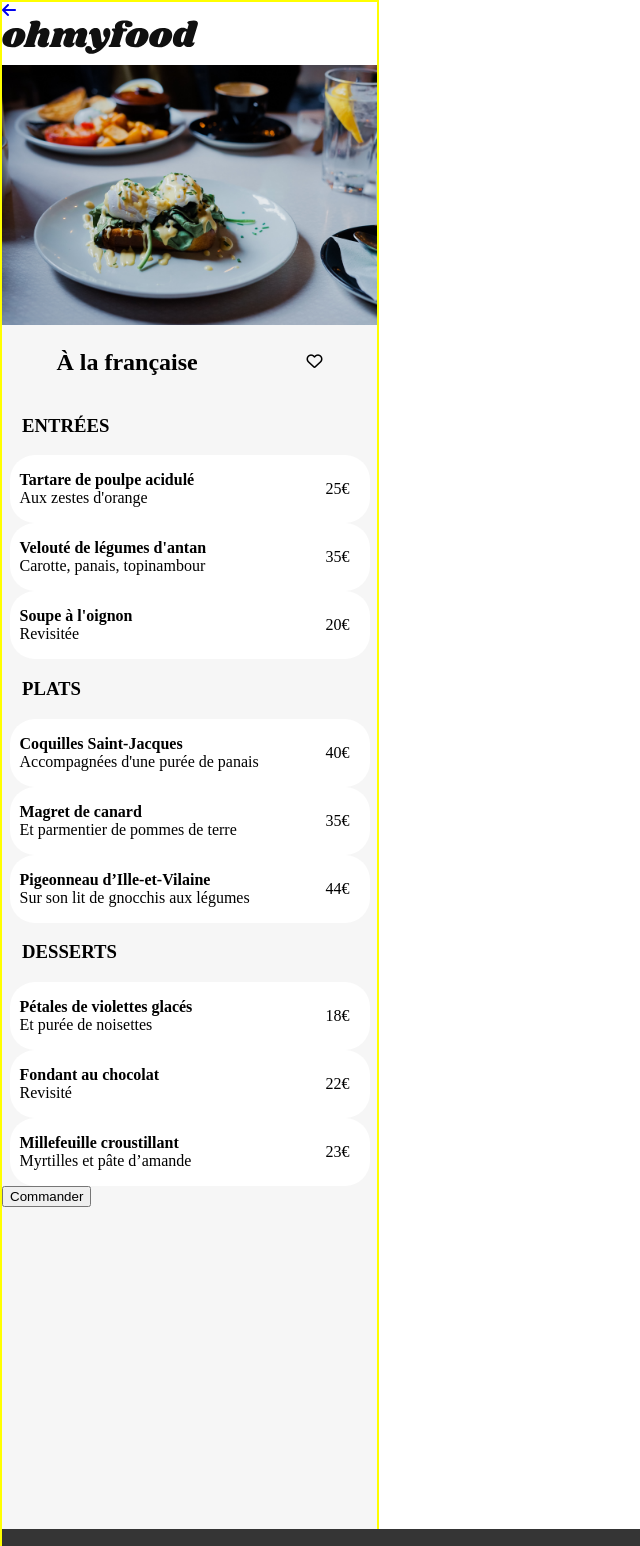
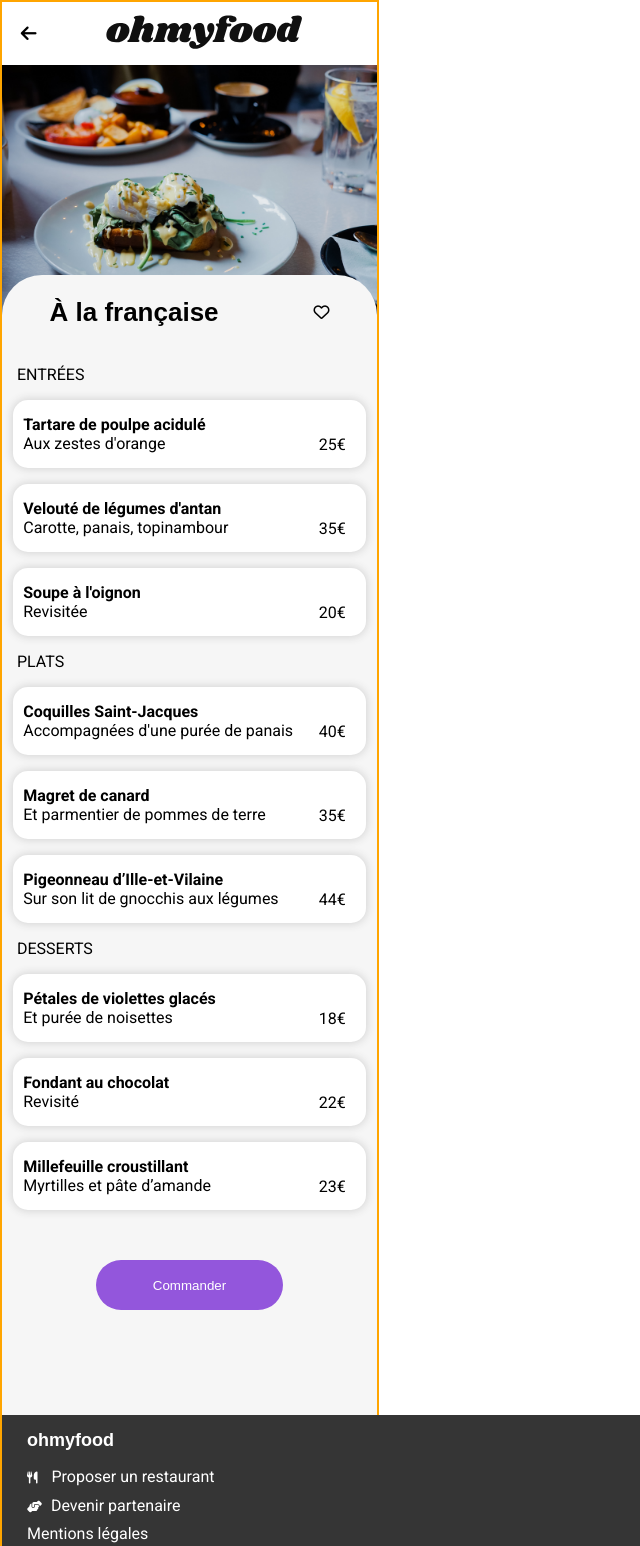
Before and after one commit to Alex-m117/AlexandreMARIE_3_16072021, a website: page page3.html in a window 1280 px wide. Shown: the top 1546 px of the page, without its empty margins (0-640 px from the left). Drawn offline with Linux system fonts and the light colour scheme; a web font is replaced by a local one.

Commit message:
Mise à jour CSS du site avec effets et polices
v1

```diff
--- a/page3.html
+++ b/page3.html
@@ -5,13 +5,11 @@
 		<meta name="viewport" content="width=device-width, initial-scale=1.0">
 		<link rel="stylesheet" type="text/css" href="style.css">
 		<script src="https://kit.fontawesome.com/ea7ecb3b41.js" crossorigin="anonymous"></script>
-		<link rel="preconnect" href="https://fonts.googleapis.com">
-		<link rel="preconnect" href="https://fonts.gstatic.com" crossorigin>
-		<link href="https://fonts.googleapis.com/css2?family=Roboto:wght@100&family=Shrikhand&display=swap" rel="stylesheet">
+
 									<title> À la française </title>
 	</head>
 <body>
-			<div id="bloc__page3">
+			<div id="bloc__page">
 
 			<header class="pages">
 
@@ -20,15 +18,14 @@
 			</header>
 
 	<main>
-			<header>
-				<img class="main__img" src="Images_P3/03.jpg" alt="À la française">
-			</header>
 
 		<section class="part-menus">
 
 				<header class="titre">
+					<img class="titre__img" src="Images_P3/03.jpg" alt="À la française">
+					<div class="titre__block">
 					<h1 class="titre__menus"> À la française </h1>
-					<div class="titre__like"> <i class="far fa-heart"></i> </div>
+					<div class="titre__like"> <i class="far fa-heart"></i> </div> </div>
 				</header>
 
 				<div class="menus">
--- a/sass/base/_bases.scss
+++ b/sass/base/_bases.scss
@@ -1,7 +1,7 @@
 body{
-@font-family: "Roboto", sans-serif;
-margin:0;
-padding: 0;
+	font-family: 'Roboto', sans-serif;
+	margin: 0 auto;
+	padding: 0;
 }
 .liens{
 	position:absolute;
--- a/sass/layouts/containers.scss
+++ b/sass/layouts/containers.scss
@@ -76,10 +76,14 @@
 	border-top-right-radius: 25px;
 	background-color: $color-background;
 	width: 100%;
-	height: 1200px;
-	margin-top:-50px;
-	padding-top: 50px;
+	height: 1350px;
+}
+
+/* Adaptation taille section pour +de 3 cards (page 2) */
+.part-menus1{
 	border-top-left-radius: 25px;
 	border-top-right-radius: 25px;
-
+	background-color: $color-background;
+	width: 100%;
+	height: 1420px;
 }
--- a/sass/main.scss
+++ b/sass/main.scss
@@ -5,3 +5,4 @@
 @import "components/buttons";
 @import "pages/index";
 @import "pages/pages";
+@import url('https://fonts.googleapis.com/css2?family=Roboto:ital,wght@0,100;0,400;0,500;0,700;1,900&family=Shrikhand&display=swap.css');
--- a/sass/pages/_index.scss
+++ b/sass/pages/_index.scss
@@ -26,12 +26,14 @@
 	border: none;
 	width: 125px;
 	height: 25px;
+	font-size: 14px;
+	font-weight: 600;
 }
 
 .description__text h1{
 	display: flex;
 	align-items: center;
-	width: 70%;
+	width: 60%;
 	height: 55px;
 	font-size: 20px;
 	text-align: center;
@@ -39,10 +41,11 @@
 }
 
 .description__text p{
-	width: 85%;
+	width: 80%;
 	height: 45px;
 	display: flex;
 	font-size: 16px;
+	font-weight: 300;
 	text-align: center;
 }
 
@@ -51,7 +54,7 @@
 	flex-direction: column;
 	justify-content: center;
 	align-items: center;
-	width: 80%;
+	width: 100%;
 	height: 180px;
 }
 
@@ -80,11 +83,12 @@
 .choix__selection{
 	display: flex;
 	align-items: center;
-	width: 89%;
+	width: 92%;
 	height: 73px;
 	list-style-type: none;
 	border-radius: 25px;
 	background: $color-background;
+	box-shadow:0 0 9px 1px $lihtgrey-effect;
 .choix__num{
 	display: flex;
 	align-items: center;
@@ -137,6 +141,7 @@
 	width: 89%;
 	height: 250px;
 	background-color: white;
+	box-shadow:0 0 9px 1px $lihtgrey-effect;
 }
 .cards__img{
 	display: flex;
@@ -194,6 +199,8 @@
 	justify-content: flex-start;
 	height: 25px;
 	margin:0;
+	font-size: 16px;
+	font-weight: 300;
 }
 
 .cards__like{
@@ -208,6 +215,8 @@
 .liens h2{
 	color:white;
 	margin-left: 25px;
+	font-family: 'Shrikhand', sans-serif;
+	font-size: 18px;
 }
 
 .liens a{
@@ -227,3 +236,15 @@
 	color: white;
 	list-style-type: none;
 }
+
+.liens__footer i{
+	font-size: 12px;
+}
+
+.fas.fa-utensils{
+	margin-right: 10px;
+}
+
+.fas.fa-hands-helping{
+	margin-right: 5px;
+}
--- a/sass/pages/_pages.scss
+++ b/sass/pages/_pages.scss
@@ -1,36 +1,40 @@
-#bloc__page1{
+#bloc__page{
 	width: 375px;
 	max-width: 100%;
-	height: 2280px;
+	height: 1610px;
 	border: 2px solid orange;
 	margin: 0;
 }
 
-#bloc__page2{
+#bloc__page1{
 	width: 375px;
 	max-width: 100%;
-	height: 2280px;
+	height: 1680px;
 	border: 2px solid blue;
 	margin: 0;
 }
 
-#bloc__page3{
-	width: 375px;
-	max-width: 100%;
-	height: 2280px;
-	border: 2px solid yellow;
-	margin: 0;
+/* Header des pages 1 à 4 */
+.pages{
+	width: 100%;
+	display:flex;
+	flex-direction: row;
+	align-items: center;
+
+}
+.pages a{
+	width: 20%;
+	margin-left: 5%;
+	text-decoration: none;
+}
+.pages i{
+	display: flex;
+	font-size: 18px;
+	color: black;
 }
 
-#bloc__page4{
-	width: 375px;
-	max-width: 100%;
-	height: 2280px;
-	border: 2px solid green;
-	margin: 0;
-}
-
-.main__img{
+/* Bloc image et titre des menus */
+.titre__img{
 	width: 100%;
 	height: 260px;
 	object-fit: cover;
@@ -39,43 +43,61 @@
 
 .titre{
 	display: flex;
-	flex-direction: row;
+	flex-direction: column;
+}
+
+.titre__block{
+	display: flex;
 	justify-content: space-around;
 	align-items: center;
+	width: 100%;
+	margin-top:-50px;
+	border-radius: 40px 40px 0 0;
+	z-index: 2;
 	background-color: $color-background;
-
 }
 
-.menus__titres{
-	margin-left: 20px;
+.titre__menus{
+	font-family: 'Shrikhand', sans-serif;
+	font-size: 26px;
 }
 
+/* Menus */
+.menus__titres h3{
+	margin-left: 15px;
+	font-size: 16px;
+	font-weight: 400;
+}
 
 .menus__cards{
 	display:flex;
 	flex-direction: column;
 	align-items: center;
+	justify-content: space-between;
+	align-items: center;
+	height: 236px;
+
 }
-
-
-
-
-
-
-
-
-
-
-
+/* Adaptation taille bloc de + de trois vignettes (cards) */
+.menus__cards1{
+	display:flex;
+	flex-direction: column;
+	align-items: center;
+	justify-content: space-between;
+	align-items: center;
+	height: 314px;
+}
+/* Vignettes */
 .palette{
 	display: flex;
 	flex-direction: row;
 	justify-content: space-between;
 	align-items: center;
-	width: 96%;
+	width: 94%;
 	height: 68px;
-	border-radius: 25px;
+	border-radius: 15px;
 	background: white;
+	box-shadow:0 0 9px 1px $lihtgrey-effect;
 }
 .palette__text{
 	margin-left: 10px;
@@ -87,8 +109,33 @@
 
 .palette__text p{
 	margin: 0;
+	font-size: 16px;
+	text-overflow: ellipsis;
 }
 
 .palette__price{
 	margin-right: 20px;
+	display: flex;
+	align-items: flex-end;
+	height: 40px;
 }
+
+/* Boutton commander */
+
+.button{
+	width: 100%;
+	display: flex;
+	justify-content: space-around;
+.button__commander{
+	width: 50%;
+	height: 50px;
+	margin-top: 50px;
+	border-radius: 25px;
+	display:flex;
+	justify-content: space-around;
+	align-items: center;
+	color: white;
+	background-color: $color-primaire;
+	border-style: none;
+	}
+}
--- a/sass/utils/_variables.scss
+++ b/sass/utils/_variables.scss
@@ -3,3 +3,4 @@ $color-secondaire: #FF79DA;
 $color-tertiaire: #99E2D0;
 $color-footer:#353535;
 $color-background:#f6f6f6;
+$lihtgrey-effect:#D3D3D3;
```
Also changed, not shown: index.html (+2 -4 lines), page1.html (+5 -8 lines), page2.html (+7 -10 lines), page4.html (+5 -8 lines), style.css, 1 other file.
